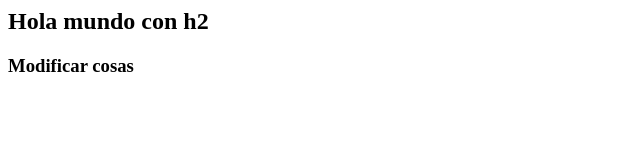
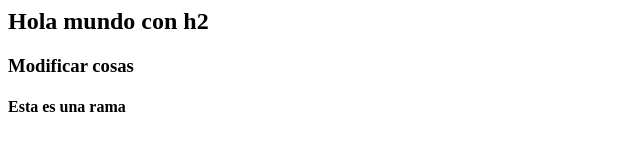
Before and after one commit to eduiturra/ionic, a plain HTML site: page index.html in a window 1280 px wide. Shown: the whole page, without its empty margins (0-640 px from the left). Drawn offline with Linux system fonts and the light colour scheme.

Commit message:
rama agregada

```diff
--- a/index.html
+++ b/index.html
@@ -5,5 +5,6 @@
 <body>
     <h2>Hola mundo con h2</h2>
     <h3>Modificar cosas </h3>
+    <h4>Esta es una rama</h4>
 </body>
 </html>
```
